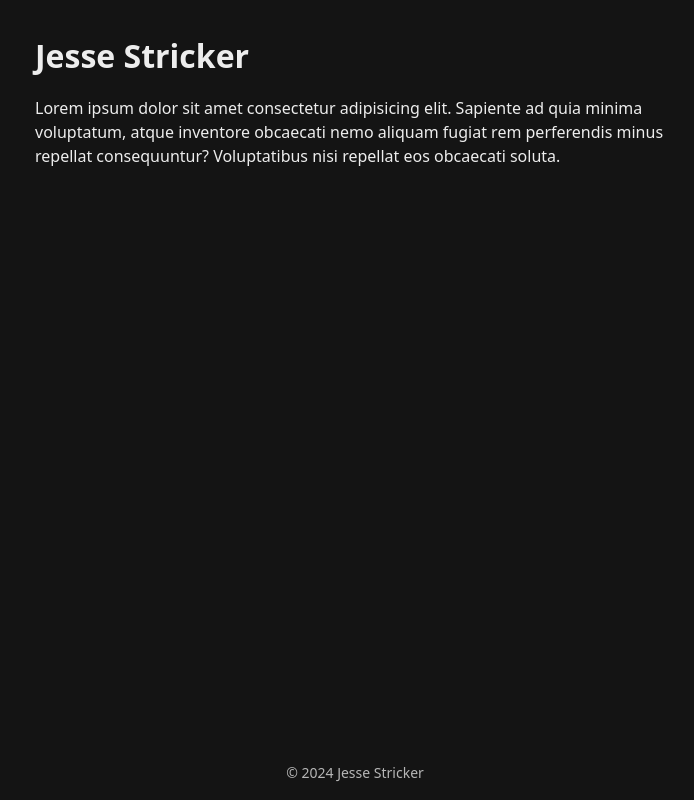
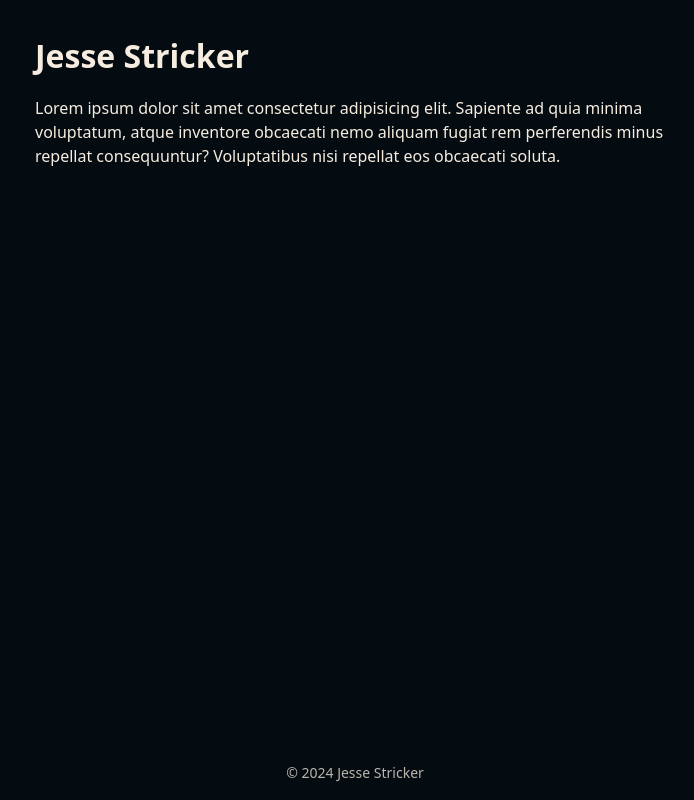
Before and after one commit to jessestricker/jessestricker.github.io, a website built with Parcel: page src/index.html in a window 1280 px wide. Shown: the whole page, without its empty margins (285-979 px from the left). Built offline with nearby package versions, Linux system fonts and the dark colour scheme.

Commit message:
feat: add a hint of color to text and background

```diff
--- a/src/style.css
+++ b/src/style.css
@@ -1,14 +1,14 @@
 @import url("/node_modules/modern-normalize/modern-normalize.css");
 
 :root {
-  --color-text: lch(6.25% none none);
-  --color-background: lch(93.75% none none);
+  --color-text: oklch(15% 5% 230deg);
+  --color-background: oklch(95% 4% 80deg);
 }
 
 @media screen and (prefers-color-scheme: dark) {
   :root {
-    --color-text: lch(93.75% none none);
-    --color-background: lch(6.25% none none);
+    --color-text: oklch(95% 5% 80deg);
+    --color-background: oklch(15% 4% 230deg);
   }
 }
 
```
